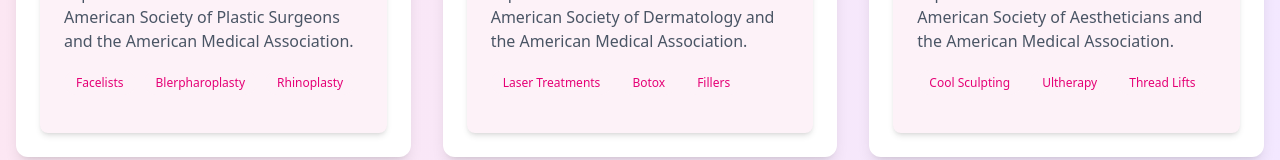
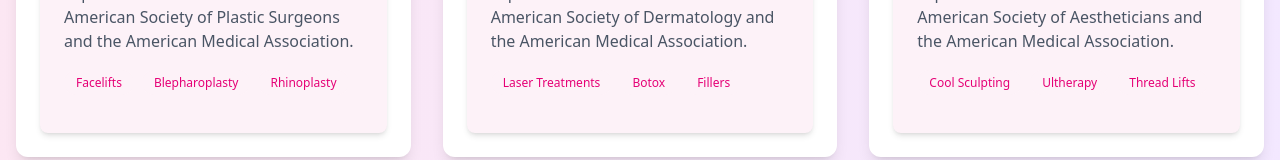
Before and after one commit to the-adrianator/clinic-landing, a Vue app: page / in a window 1280 px wide. Shown: the part 3453-3613 px from the top of the page. Built offline with nearby package versions, Linux system fonts and the light colour scheme.

Commit message:
Fix specialty name typos; specialists data can remain static.

```diff
--- a/src/components/Specialists.vue
+++ b/src/components/Specialists.vue
@@ -74,7 +74,7 @@
 		image: Image1,
 		bio: "Dr. Gina Robson is a board-certified plastic surgeon with over 20 years of experience. She is a member of the American Society of Plastic Surgeons and the American Medical Association.",
 		rating: 5,
-		specialities: ["Facelists", "Blerpharoplasty", "Rhinoplasty"],
+		specialities: ["Facelifts", "Blepharoplasty", "Rhinoplasty"],
 	},
 	{
 		id: 2,
```
